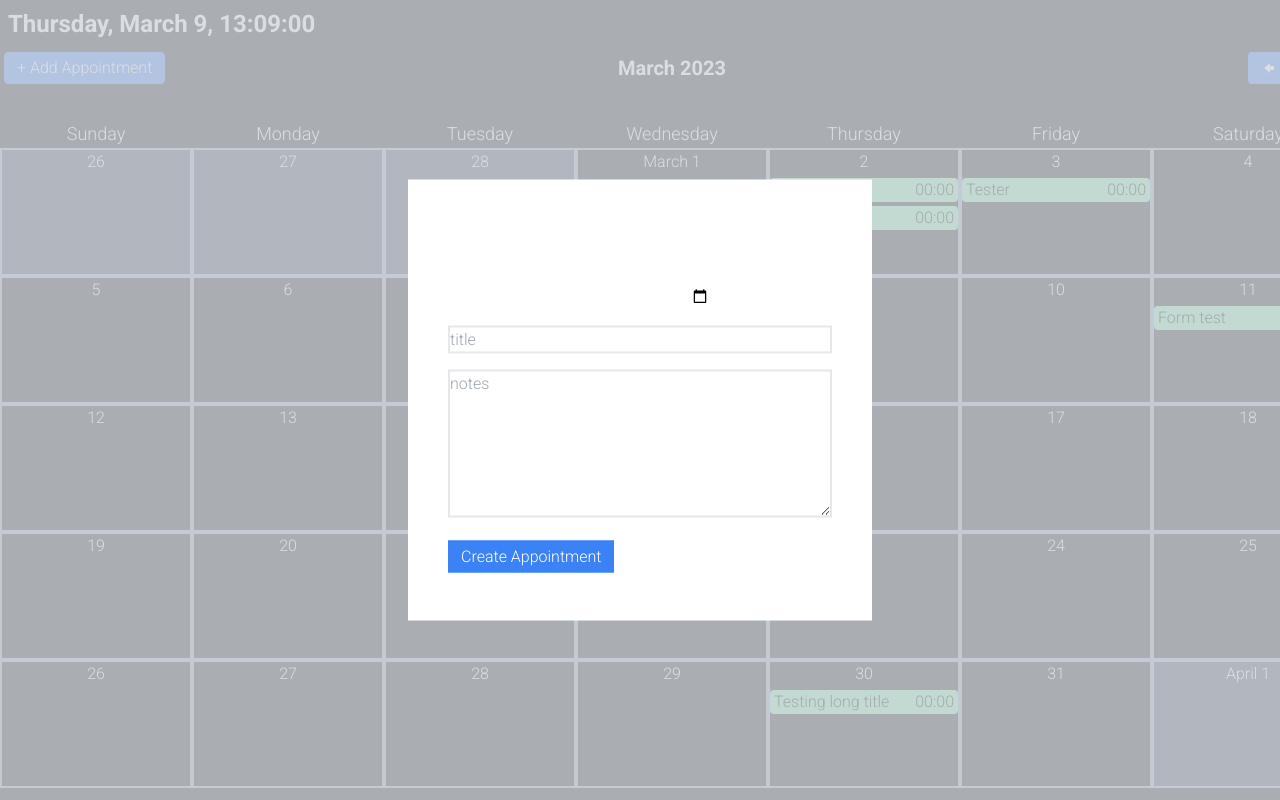
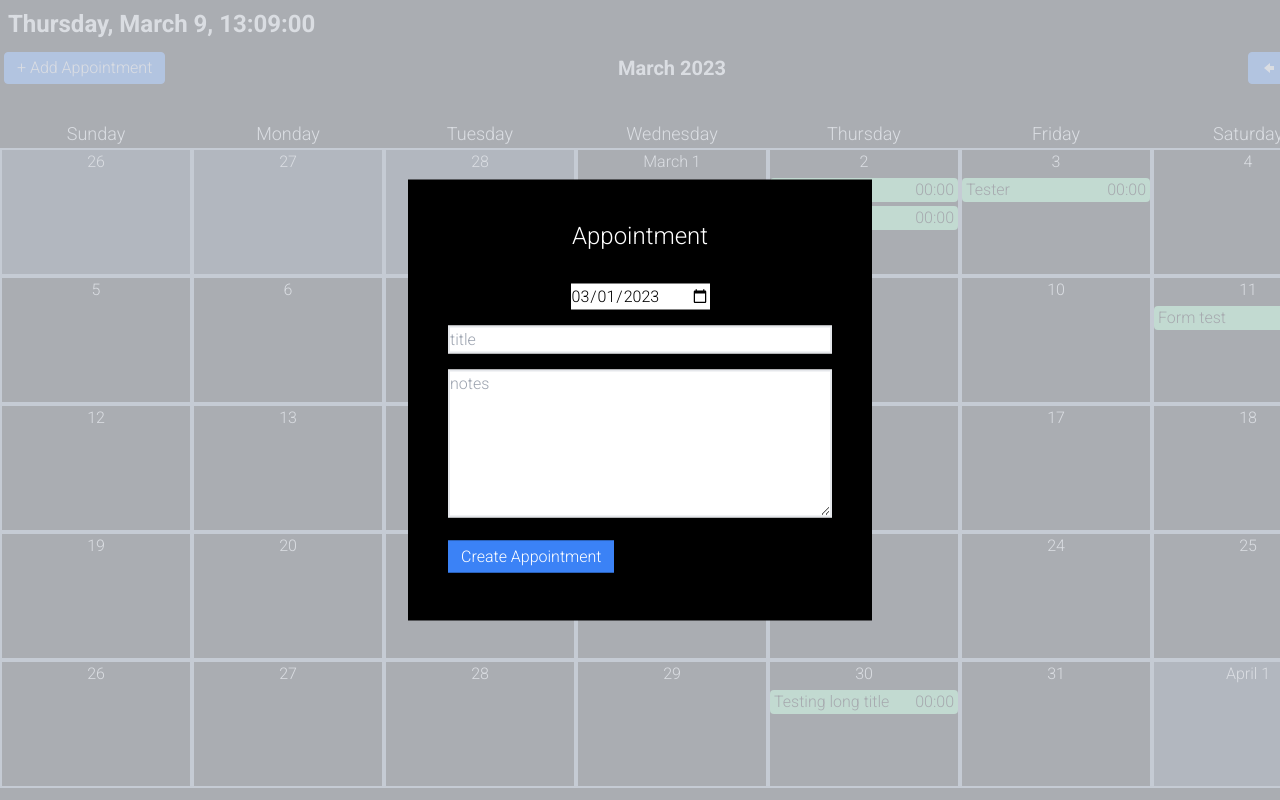
Before and after one commit to Pfirewire/react-calendar, a React (Create React App) app: page / in a window 1280 px wide. Both pictures are taken after a click on the button "+ Add Appointment". Shown: the top 800 px of the page. Built offline with nearby package versions, Linux system fonts and the light colour scheme; data requests are answered from the project's data file.

Commit message:
fixed text color in modals

```diff
--- a/src/components/Modal.js
+++ b/src/components/Modal.js
@@ -13,7 +13,7 @@ function Modal({ onClose, children, actionBar }) {
     return ReactDOM.createPortal(
         <div>
             <div onClick={onClose} className='fixed inset-0 bg-gray-300 opacity-80'></div>
-            <div className='absolute left-1/2 -translate-x-1/2 top-1/2 -translate-y-1/2 p-10 bg-white'>
+            <div className='absolute left-1/2 -translate-x-1/2 top-1/2 -translate-y-1/2 p-10 bg-black'>
                 <div className='flex flex-col justify-between h-full'>
                     {children}
                     <div>
--- a/src/components/appointments/AppointmentForm.js
+++ b/src/components/appointments/AppointmentForm.js
@@ -12,7 +12,7 @@ function AppointmentForm({ form, setForm, handleSubmit }) {
     return(
         <div className='flex flex-col justify-center items-center w-96'>
             <h2 className='text-2xl mb-6 w-full text-center'>Appointment</h2>
-            <form className='w-full' onSubmit={handleSubmit}>
+            <form className='w-full text-black' onSubmit={handleSubmit}>
                 <div className='flex justify-center py-2'>
                     <input
                         id='date'
```
